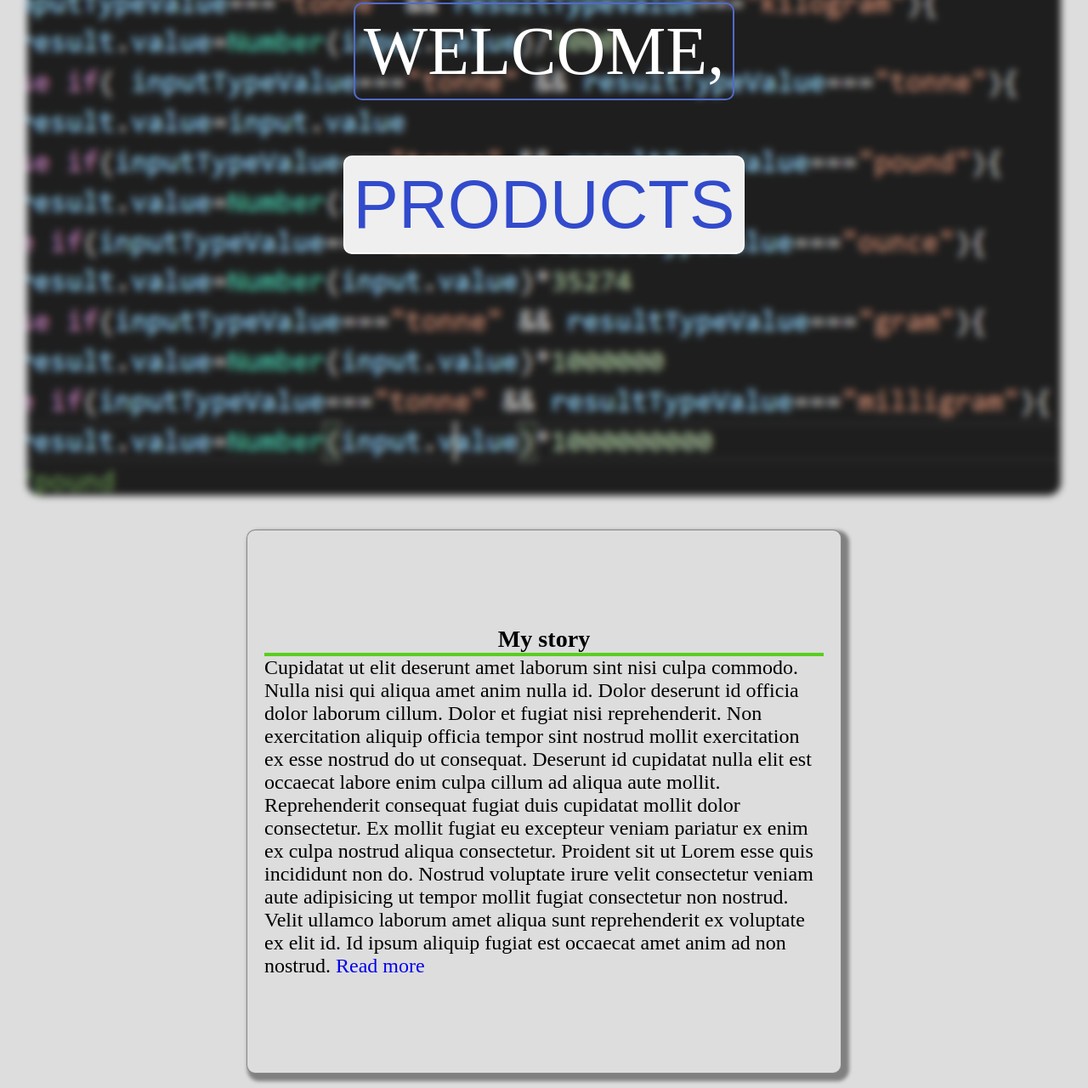
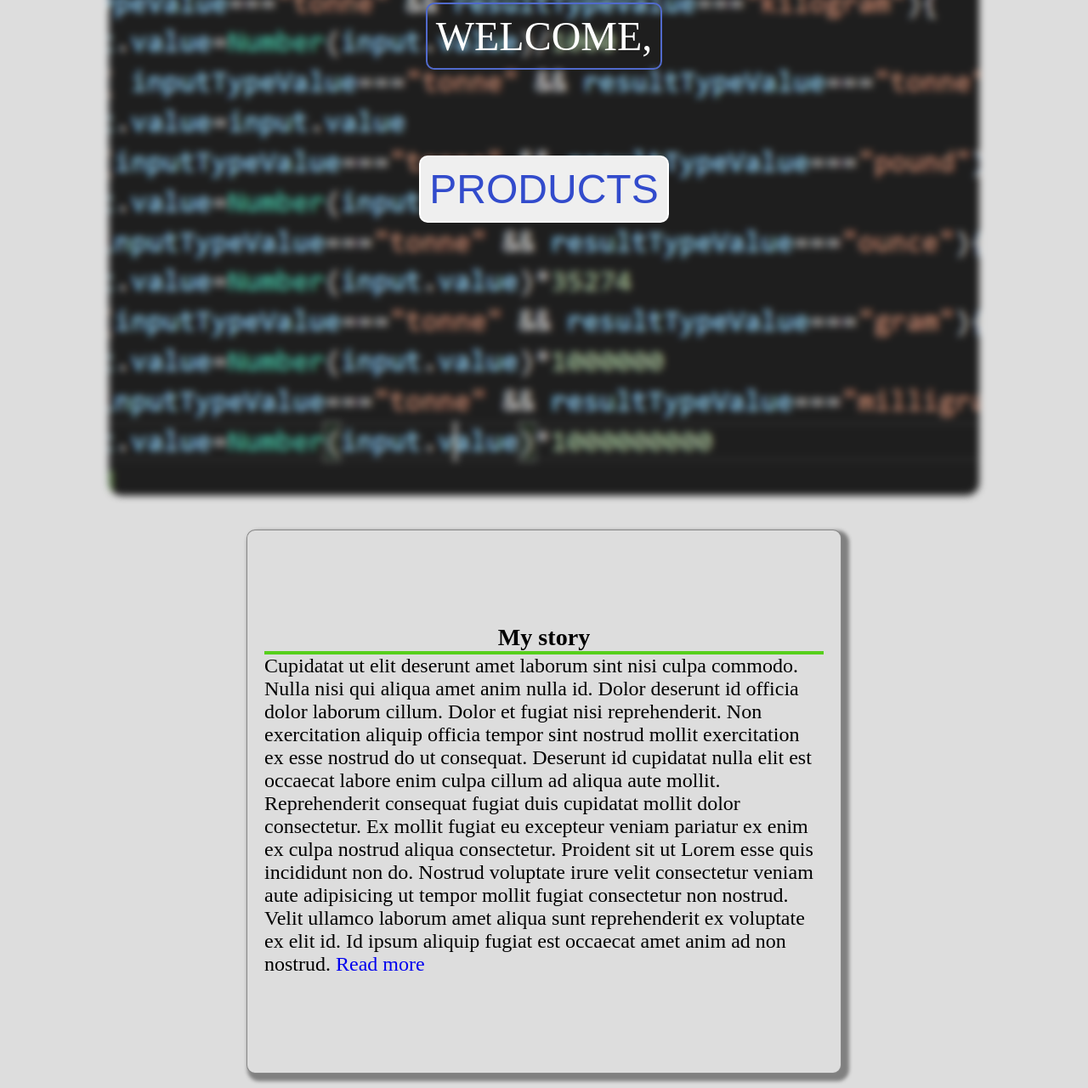
Before and after one commit to sirben181/websitev1, a plain HTML site: page index.html in a window 1280 px wide. Shown: the part 372-1652 px from the top of the page at 85% size. Drawn offline with Linux system fonts and the light colour scheme.

Commit message:
clean_up

```diff
--- a/index.html
+++ b/index.html
@@ -34,7 +34,7 @@
    <div class='content'>
     <div class="content-container-page1">
         <div></div>
-    <div class="content-page1">
+    <div class="content_ourstory">
         <h3>My story</h3>
         <p>Cupidatat ut elit deserunt amet laborum sint nisi culpa commodo. Nulla nisi qui aliqua amet anim nulla id. Dolor deserunt id officia dolor laborum cillum. Dolor et fugiat nisi reprehenderit. Non exercitation aliquip officia tempor sint nostrud mollit exercitation ex esse nostrud do ut consequat. Deserunt id cupidatat nulla elit est occaecat labore enim culpa cillum ad aliqua aute mollit.
 
--- a/style.css
+++ b/style.css
@@ -57,7 +57,7 @@ h1{
     /* nav-bar style ends here */
 .homepage{background-image:url("images/imagee1.png");
     height:100vh;
-    width:95vw;
+    width:80vw;
     background-size:cover;
     background-repeat:no-repeat;
     background-position:center;
@@ -81,7 +81,7 @@ filter:blur(4px);
     align-content:center;
     color:#fff;
     padding:10px 10px;
-    font-size:5em;
+    font-size:3em;
     border-radius: 10px;
     border:2px  solid rgb(81,106,204);
    z-index: 2;
@@ -97,7 +97,7 @@ color:rgb(50,75,204);}
     border-radius: 10px;
     transform:translate(-50% 50%);
     border:#fff 2px solid;
-    font-size:5em;
+    font-size:3em;
     padding:10px 10px;
     color:rgb(81,106,204);
     z-index: 2;
@@ -110,7 +110,7 @@ color:rgb(50,75,204);}
     padding:20px;
 grid-gap:20px;
 }
-.content-page1{
+.content_ourstory{
     height:80vh;
     display:flex;
     flex-direction:column;
@@ -125,8 +125,9 @@ grid-gap:20px;
     font-size:24px;
     word-spacing:double;
     background:#ddd;
+    padding-bottom:25px;
 }
-.content-page1 h3{text-align:center;
+.content_ourstory h3{text-align:center;
     border-bottom:4px solid rgb(87, 207, 28)}
 
 .footer-container{background:#191919;
@@ -217,7 +218,7 @@ border:none;
 }
 
 .empty{display:none;z-index: 0;}
-.content-page1{
+.content_ourstory{
     height:auto;
  position:absolute;
  top:0vh;
@@ -227,7 +228,7 @@ border:none;
  z-index: 1;
 
 }
-.content-page1 h3{
+.content_ourstory h3{
     border-bottom: none;
 
 }
```
